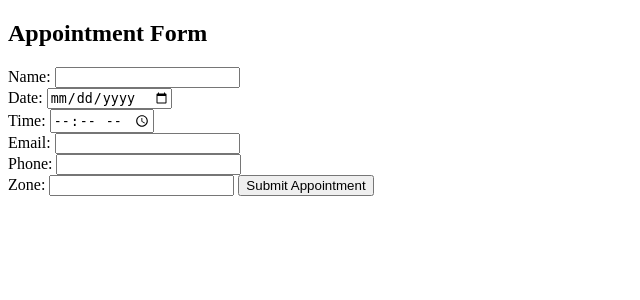
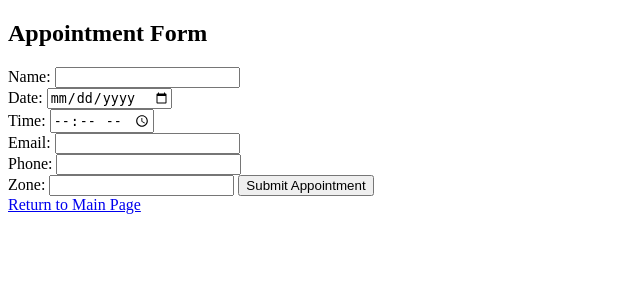
Before and after one commit to Mahib-Rahman/FoodPick-RH, a PHP site: page /PHP/client/index.php in a window 1280 px wide. Shown: the top 300 px of the page, without its empty margins (0-640 px from the left). Run offline with PHP 8.4, Linux system fonts and the light colour scheme.

Commit message:
return href link

```diff
--- a/PHP/admin/add_item.php
+++ b/PHP/admin/add_item.php
@@ -80,6 +80,7 @@ if ($result->num_rows > 0) {
     <input type="submit" name="submit" value="Submit">
 </form>
 
+<a href="<?php echo $redirectUrl; ?>">Return to Main Page</a>
 
 <script>
     var alertMessage = "<?php echo $alertMessage; ?>";
--- a/PHP/client/index.php
+++ b/PHP/client/index.php
@@ -21,5 +21,7 @@
 
         <input type="submit" name="submit" value="Submit Appointment">
     </form>
+
+    <a href="../index.html">Return to Main Page</a>
 </body>
 </html>
```
